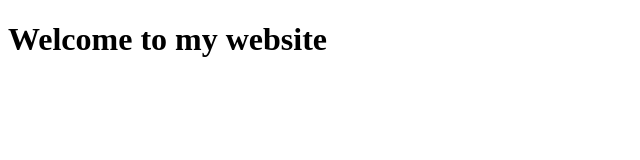
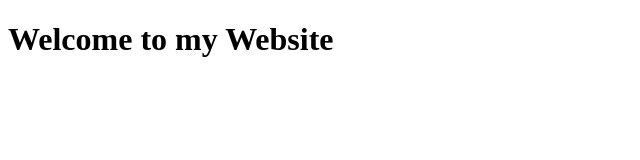
Before and after one commit to YeHtunAung09/YeHtunAung.github.io, a plain HTML site: page index.html in a window 1280 px wide. Shown: the full height of the page, 0-640 px from the left. Drawn offline with Linux system fonts and the light colour scheme.

Commit message:
first comit

```diff
--- a/index.html
+++ b/index.html
@@ -7,6 +7,6 @@
     <title>Ye Htun Aung Website</title>
 </head>
 <body>
-    <h1>Welcome to my website</h1>
+    <h1>Welcome to my Website</h1>
 </body>
 </html>
```
